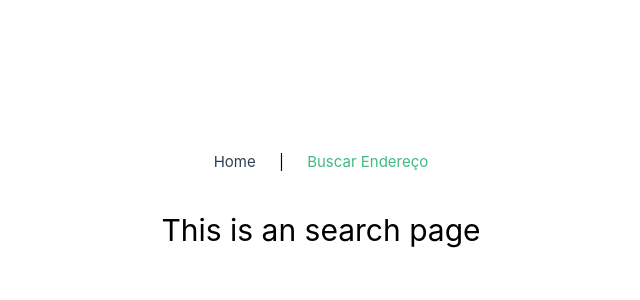
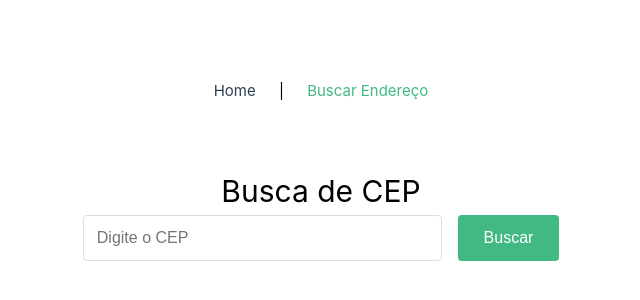
Before and after one commit to DouglasVulcano/zip_code_finder_frontend, a Vue app: page /search in a window 1280 px wide. Shown: the part 214-514 px from the top of the page, without its empty margins (319-959 px from the left). Built offline with nearby package versions, Linux system fonts and the light colour scheme.

Commit message:
development of the search screen and implementation of the service

```diff
--- /dev/null
+++ b/src/components/AddressComponent.vue
@@ -0,0 +1,32 @@
+<script setup lang="ts">
+import { defineProps } from 'vue'
+
+defineProps({
+  address: {
+    type: Object,
+    required: true,
+  },
+})
+</script>
+
+<template>
+  <div>
+    <h3>{{ address.logradouro }}</h3>
+    <p>CEP: {{ address.cep }}</p>
+    <p>{{ address.bairro }} - {{ address.localidade }}/{{ address.uf }}</p>
+    <p v-if="address.complemento">Complemento: {{ address.complemento }}</p>
+    <div class="additional-info">
+      <p>Região: {{ address.regiao }}</p>
+      <p>Estado: {{ address.estado }}</p>
+      <p>DDD: {{ address.ddd }}</p>
+    </div>
+  </div>
+</template>
+
+<style scoped>
+.additional-info {
+  margin-top: 1rem;
+  padding-top: 1rem;
+  border-top: 1px solid #eee;
+}
+</style>
--- /dev/null
+++ b/src/http/adapters/ApiAdapter.ts
@@ -0,0 +1,3 @@
+export interface ApiAdapter {
+  request: (method: string, path: string, body?: object) => Promise<Response>
+}
--- /dev/null
+++ b/src/http/adapters/FetchAdapter.ts
@@ -0,0 +1,22 @@
+import type { ApiAdapter } from './ApiAdapter'
+
+export class FetchAdapter implements ApiAdapter {
+  private baseUrl: string
+
+  constructor(baseUrl: string) {
+    this.baseUrl = baseUrl
+  }
+
+  async request(method: string, path: string, body?: object): Promise<Response> {
+    const config: RequestInit = {
+      method,
+      headers: {
+        'Content-Type': 'application/json',
+        Accept: 'application/json',
+      },
+      body: body ? JSON.stringify(body) : undefined,
+    }
+
+    return fetch(`${this.baseUrl}${path}`, config)
+  }
+}
--- /dev/null
+++ b/src/http/api.ts
@@ -0,0 +1,19 @@
+import type { ApiAdapter } from './adapters/ApiAdapter'
+import { FetchAdapter } from './adapters/FetchAdapter'
+
+// TODO: get this from env
+export const BASE_URL = 'http://localhost/api'
+
+export class ApiService {
+  private adapter: ApiAdapter
+
+  constructor(adapter: ApiAdapter) {
+    this.adapter = adapter
+  }
+
+  fetchConfig(method: string, path: string, body?: object) {
+    return this.adapter.request(method, path, body)
+  }
+}
+
+export const apiService = new ApiService(new FetchAdapter(BASE_URL))
--- /dev/null
+++ b/src/http/services/addresService.ts
@@ -0,0 +1,5 @@
+import { apiService } from '../api'
+
+export const fetchAddressByCep = async (cep: string) => {
+  return apiService.fetchConfig('GET', `/search-address/${cep}`)
+}
--- /dev/null
+++ b/src/stores/address.ts
@@ -0,0 +1,26 @@
+import { defineStore } from 'pinia'
+import type { Address } from '@/types/Address'
+import { fetchAddressByCep } from '@/http/services/addresService'
+
+export const useAddressStore = defineStore('address', {
+  state: () => {
+    return { address: {} as Address, errorMessage: '' }
+  },
+  actions: {
+    async fetchAddress(cep: string) {
+      try {
+        const response = await fetchAddressByCep(cep)
+        if (!response.ok) {
+          const errorResponse = await response.json()
+          this.errorMessage = errorResponse.message
+          throw new Error(`Erro na API: ${response.status} - ${response.statusText}`)
+        }
+        this.errorMessage = ''
+        this.address = await response.json()
+      } catch (error) {
+        console.error('Erro ao buscar endereço:', error)
+        throw error
+      }
+    },
+  },
+})
--- /dev/null
+++ b/src/types/Address.ts
@@ -0,0 +1,19 @@
+export interface Address {
+  cep: string
+  logradouro: string
+  complemento: string
+  unidade: string
+  bairro: string
+  localidade: string
+  uf: string
+  estado: string
+  regiao: string
+  ibge: string
+  gia: string
+  ddd: string
+  siafi: string
+}
+
+export interface AddressError {
+  message: string
+}
--- a/src/views/SearchView.vue
+++ b/src/views/SearchView.vue
@@ -1,7 +1,92 @@
-<script setup lang="ts"></script>
+<script setup lang="ts">
+import AddressComponent from '../components/AddressComponent.vue'
+import { useAddressStore } from '../stores/address'
+import { storeToRefs } from 'pinia'
+import { ref } from 'vue'
+
+const store = useAddressStore()
+const { address, errorMessage } = storeToRefs(store)
+
+const cep = ref('')
+const loading = ref(false)
+
+const handleSearch = async () => {
+  loading.value = true
+  try {
+    await store.fetchAddress(cep.value)
+  } finally {
+    cep.value = ''
+    loading.value = false
+  }
+}
+</script>
 
 <template>
-  <main>
-    <h1>This is an search page</h1>
-  </main>
+  <div class="search-page">
+    <h1>Busca de CEP</h1>
+
+    <div class="search-form">
+      <input
+        v-model="cep"
+        type="text"
+        placeholder="Digite o CEP"
+        maxlength="9"
+        :disabled="loading"
+      />
+      <button @click="handleSearch" :disabled="loading">
+        {{ loading ? 'Buscando...' : 'Buscar' }}
+      </button>
+    </div>
+
+    <div v-if="errorMessage" class="error-message">
+      {{ errorMessage }}
+    </div>
+
+    <AddressComponent v-if="Object.values(address).length" :address="address" />
+  </div>
 </template>
+
+<style scoped>
+.search-page {
+  max-width: 800px;
+  margin: 0 auto;
+  padding: 2rem;
+}
+
+.search-form {
+  display: flex;
+  gap: 1rem;
+  margin-bottom: 2rem;
+}
+
+input {
+  flex: 1;
+  padding: 0.8rem;
+  border: 1px solid #ddd;
+  border-radius: 4px;
+  font-size: 1rem;
+}
+
+button {
+  padding: 0.8rem 1.6rem;
+  background-color: #42b883;
+  color: white;
+  border: none;
+  border-radius: 4px;
+  cursor: pointer;
+  font-size: 1rem;
+}
+
+button:disabled {
+  background-color: #a8d5c2;
+  cursor: not-allowed;
+}
+
+.error-message {
+  background-color: #fee2e2;
+  color: #dc2626;
+  padding: 1rem;
+  border-radius: 4px;
+  margin-bottom: 20px;
+}
+</style>
```
Also changed, not shown: src/stores/counter.ts (deleted, +0 -12 lines).
